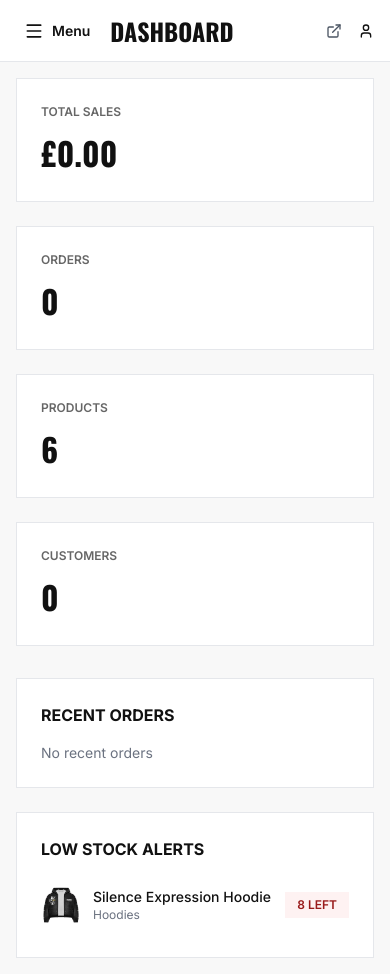
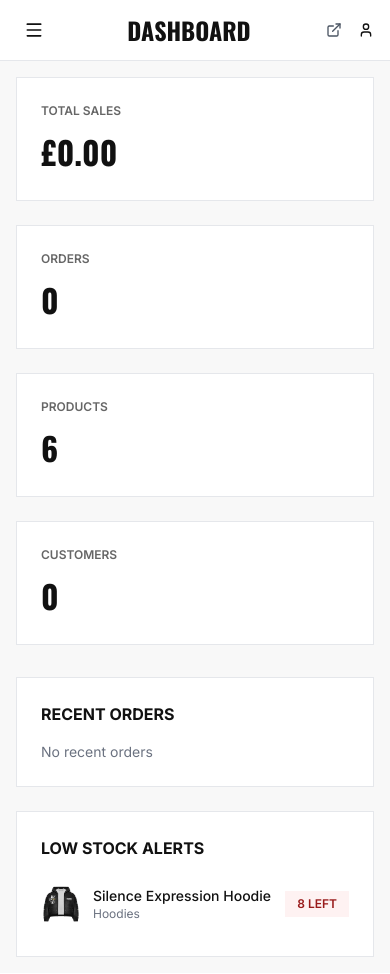
Before and after one commit to Mrfocused1/hunda, a website: page admin.html in a window 390 px wide. Drawn offline with nearby package versions, Linux system fonts and the light colour scheme; sample sign-in values are in the browser's storage.

Commit message:
style: Remove 'Menu' text and center page title in mobile header
- Remove 'Menu' text from mobile menu button, show only hamburger icon
- Restructure admin header with CSS grid for proper centering
- Page title is now centered in the header on all screen sizes
- Responsive adjustments for mobile layout

```diff
--- a/admin.html
+++ b/admin.html
@@ -88,9 +88,24 @@
                 background: white;
                 border-bottom: 1px solid #e5e7eb;
                 padding: 1rem 2rem;
-                display: flex;
-                justify-content: space-between;
+                display: grid;
+                grid-template-columns: 1fr auto 1fr;
                 align-items: center;
+            }
+            .admin-header-left {
+                display: flex;
+                align-items: center;
+                justify-content: flex-start;
+            }
+            .admin-header-title {
+                text-align: center;
+                margin: 0;
+            }
+            .admin-header-right {
+                display: flex;
+                align-items: center;
+                justify-content: flex-end;
+                gap: 1rem;
             }
             .admin-content {
                 padding: 2rem;
@@ -104,8 +119,11 @@
                 }
                 .admin-header {
                     padding: 0.75rem 1rem;
-                    flex-wrap: wrap;
+                    grid-template-columns: auto 1fr auto;
                     gap: 0.5rem;
+                }
+                .admin-header-title {
+                    font-size: 1.125rem;
                 }
                 .admin-content {
                     padding: 1rem;
@@ -1133,14 +1151,13 @@
 
                 <!-- Header -->
                 <header class="admin-header">
-                    <div class="flex items-center gap-3">
+                    <div class="admin-header-left">
                         <button class="admin-mobile-menu-btn" id="mobile-menu-btn" onclick="toggleMobileMenu()">
                             <i data-lucide="menu" class="w-5 h-5"></i>
-                            <span>Menu</span>
                         </button>
-                        <h2 class="section-title" id="page-title">Dashboard</h2>
                     </div>
-                    <div class="flex items-center gap-4">
+                    <h2 class="section-title admin-header-title" id="page-title">Dashboard</h2>
+                    <div class="admin-header-right">
                         <a
                             href="/"
                             target="_blank"
```
